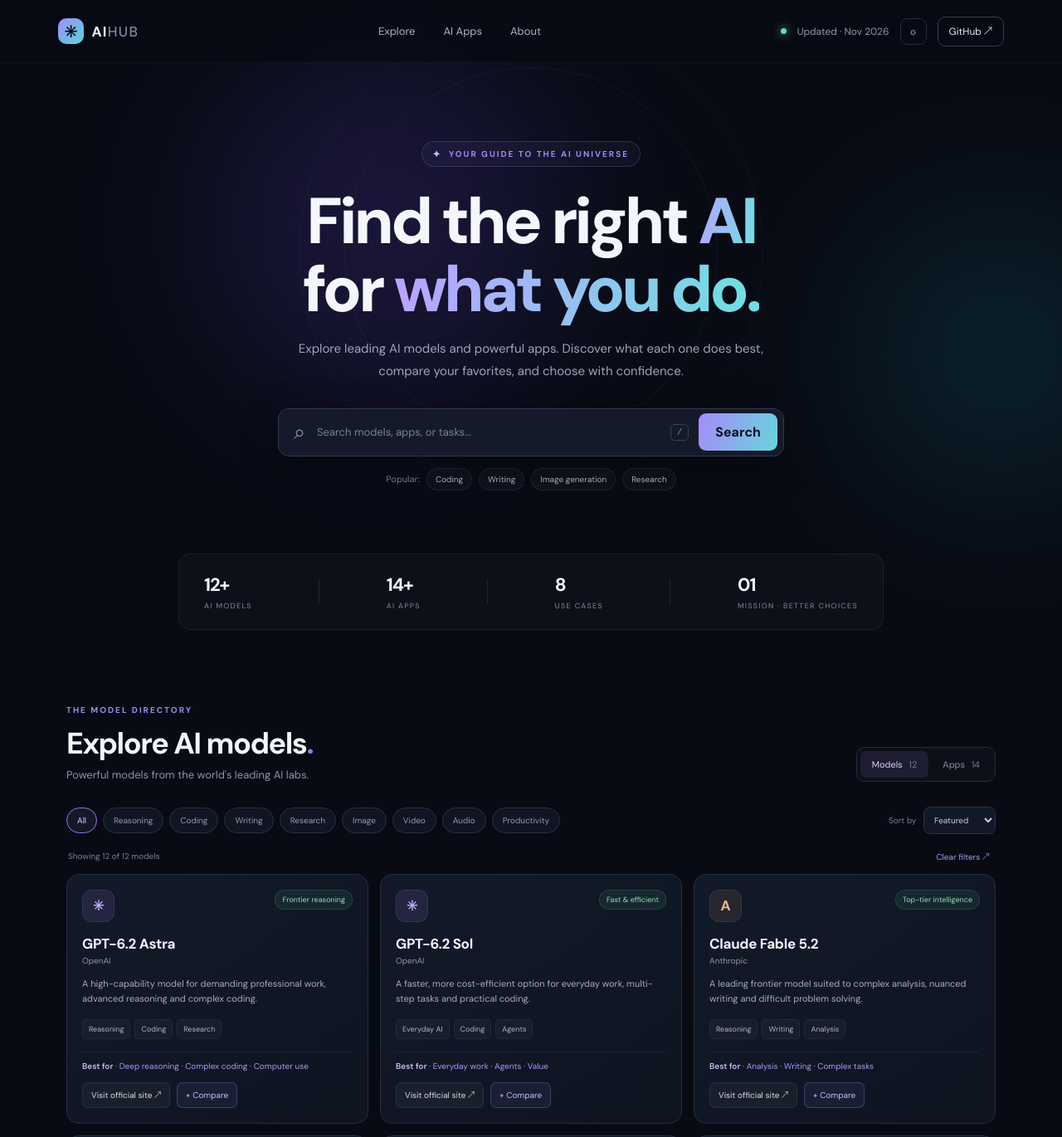
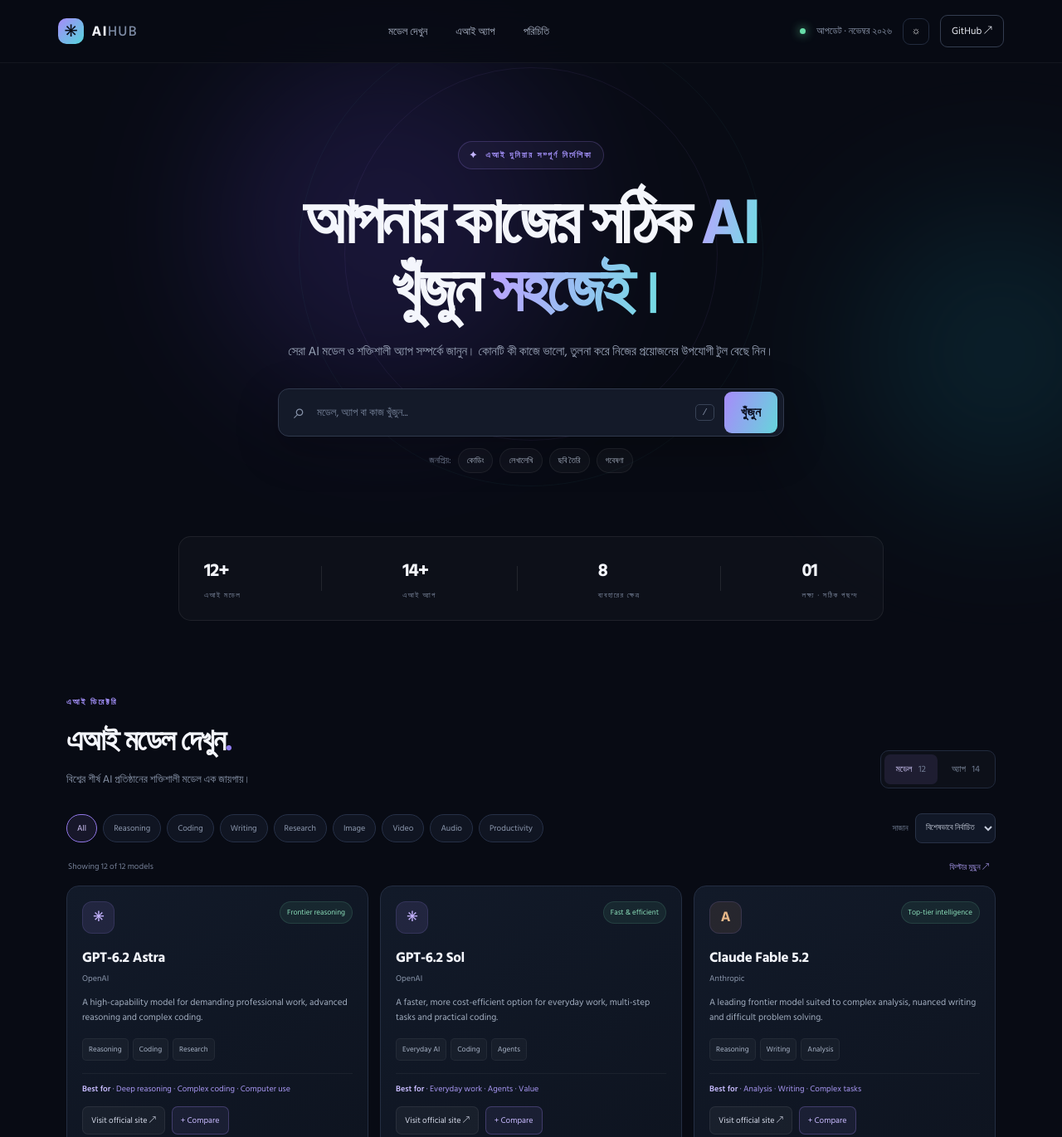
Before and after one commit to ayub-26/ai-model-hub, a plain HTML site: page index.html in a window 1280 px wide. Shown: the top 1370 px of the page at 83% size. Drawn offline with Linux system fonts and the light colour scheme.

Commit message:
Translate website interface to Bangla

```diff
--- a/index.html
+++ b/index.html
@@ -4,68 +4,68 @@
   <meta charset="UTF-8">
   <meta name="viewport" content="width=device-width, initial-scale=1">
   <meta name="theme-color" content="#080b14">
-  <meta name="description" content="Explore the best AI models and apps, compare capabilities, and find the right AI for every task.">
-  <title>AI Model Hub — Find the right AI</title>
+  <meta name="description" content="সেরা AI মডেল ও অ্যাপ খুঁজুন, তুলনা করুন এবং আপনার কাজের জন্য সঠিক AI বেছে নিন।">
+  <title>এআই মডেল হাব — আপনার কাজের সঠিক AI খুঁজুন</title>
   <link rel="preconnect" href="https://fonts.googleapis.com">
   <link rel="preconnect" href="https://fonts.gstatic.com" crossorigin>
   <link href="https://fonts.googleapis.com/css2?family=DM+Sans:wght@400;500;600;700;800&family=Hind+Siliguri:wght@400;500;600;700&display=swap" rel="stylesheet">
   <link rel="stylesheet" href="styles.css">
   <link rel="icon" href="favicon.svg" type="image/svg+xml">
 </head>
-<body>
+<body class="bn">
   <div class="ambient ambient-one"></div><div class="ambient ambient-two"></div>
   <header class="topbar">
     <a class="brand" href="#" aria-label="AI Model Hub home"><span class="brand-mark">✳</span><span>AI<span class="brand-muted">HUB</span></span></a>
     <nav class="nav-links" aria-label="Main navigation">
-      <a href="#explore">Explore</a><a href="#apps">AI Apps</a><a href="#about">About</a>
+      <a href="#explore">মডেল দেখুন</a><a href="#apps">এআই অ্যাপ</a><a href="#about">পরিচিতি</a>
     </nav>
-    <div class="top-actions"><span class="live-dot"></span><span class="updated-label">Updated · Nov 2026</span><button class="theme-toggle" id="themeToggle" aria-label="Toggle theme">☼</button><a class="github-link" href="https://github.com/ayub-26/ai-model-hub" target="_blank" rel="noreferrer">GitHub ↗</a></div>
+    <div class="top-actions"><span class="live-dot"></span><span class="updated-label">আপডেট · নভেম্বর ২০২৬</span><button class="theme-toggle" id="themeToggle" aria-label="Toggle theme">☼</button><a class="github-link" href="https://github.com/ayub-26/ai-model-hub" target="_blank" rel="noreferrer">GitHub ↗</a></div>
   </header>
 
   <main>
     <section class="hero">
-      <div class="hero-kicker"><span class="sparkle">✦</span> YOUR GUIDE TO THE AI UNIVERSE</div>
-      <h1>Find the right <span class="gradient-text">AI</span><br>for <span class="gradient-text">what you do.</span></h1>
-      <p class="hero-copy">Explore leading AI models and powerful apps. Discover what each one does best, compare your favorites, and choose with confidence.</p>
-      <div class="hero-search"><span class="search-icon">⌕</span><input id="heroSearch" type="search" placeholder="Search models, apps, or tasks..." autocomplete="off"><kbd>/</kbd><button id="searchButton">Search</button></div>
-      <div class="hero-tags"><span>Popular:</span><button data-quick="coding">Coding</button><button data-quick="writing">Writing</button><button data-quick="image">Image generation</button><button data-quick="research">Research</button></div>
+      <div class="hero-kicker"><span class="sparkle">✦</span> এআই দুনিয়ার সম্পূর্ণ নির্দেশিকা</div>
+      <h1>আপনার কাজের সঠিক <span class="gradient-text">AI</span><br>খুঁজুন <span class="gradient-text">সহজেই।</span></h1>
+      <p class="hero-copy">সেরা AI মডেল ও শক্তিশালী অ্যাপ সম্পর্কে জানুন। কোনটি কী কাজে ভালো, তুলনা করে নিজের প্রয়োজনের উপযোগী টুল বেছে নিন।</p>
+      <div class="hero-search"><span class="search-icon">⌕</span><input id="heroSearch" type="search" placeholder="মডেল, অ্যাপ বা কাজ খুঁজুন..." autocomplete="off"><kbd>/</kbd><button id="searchButton">খুঁজুন</button></div>
+      <div class="hero-tags"><span>জনপ্রিয়:</span><button data-quick="coding">কোডিং</button><button data-quick="writing">লেখালেখি</button><button data-quick="image">ছবি তৈরি</button><button data-quick="research">গবেষণা</button></div>
       <div class="hero-orbit orbit-a"></div><div class="hero-orbit orbit-b"></div>
     </section>
 
     <section class="stats-row" aria-label="Directory overview">
-      <div><strong id="modelCount">12+</strong><span>AI MODELS</span></div><i></i><div><strong id="appCount">14+</strong><span>AI APPS</span></div><i></i><div><strong>8</strong><span>USE CASES</span></div><i></i><div><strong>01</strong><span>MISSION · BETTER CHOICES</span></div>
+      <div><strong id="modelCount">12+</strong><span>এআই মডেল</span></div><i></i><div><strong id="appCount">14+</strong><span>এআই অ্যাপ</span></div><i></i><div><strong>8</strong><span>ব্যবহারের ক্ষেত্র</span></div><i></i><div><strong>01</strong><span>লক্ষ্য · সঠিক পছন্দ</span></div>
     </section>
 
     <section class="section" id="explore">
-      <div class="section-heading"><div><div class="eyebrow">THE MODEL DIRECTORY</div><h2>Explore AI models<span class="heading-dot">.</span></h2><p>Powerful models from the world's leading AI labs.</p></div><div class="view-toggle" role="group" aria-label="Directory view"><button class="view-btn active" data-view="models">Models <span id="modelTabCount">12</span></button><button class="view-btn" data-view="apps">Apps <span id="appTabCount">14</span></button></div></div>
-      <div class="toolbar"><div class="filter-chips" id="filters"></div><label class="sort-wrap">Sort by <select id="sortSelect"><option value="featured">Featured</option><option value="name">Name A–Z</option><option value="newest">Newest</option></select></label></div>
-      <div class="results-line"><span id="resultsLabel">Showing all models</span><button id="clearFilters" class="clear-btn">Clear filters ↗</button></div>
+      <div class="section-heading"><div><div class="eyebrow">এআই ডিরেক্টরি</div><h2>এআই মডেল দেখুন<span class="heading-dot">.</span></h2><p>বিশ্বের শীর্ষ AI প্রতিষ্ঠানের শক্তিশালী মডেল এক জায়গায়।</p></div><div class="view-toggle" role="group" aria-label="Directory view"><button class="view-btn active" data-view="models">মডেল <span id="modelTabCount">১২</span></button><button class="view-btn" data-view="apps">অ্যাপ <span id="appTabCount">১৪</span></button></div></div>
+      <div class="toolbar"><div class="filter-chips" id="filters"></div><label class="sort-wrap">সাজান <select id="sortSelect"><option value="featured">বিশেষভাবে নির্বাচিত</option><option value="name">নাম অনুযায়ী</option><option value="newest">নতুন আগে</option></select></label></div>
+      <div class="results-line"><span id="resultsLabel">সব মডেল দেখানো হচ্ছে</span><button id="clearFilters" class="clear-btn">ফিল্টার মুছুন ↗</button></div>
       <div class="card-grid" id="directoryGrid" aria-live="polite"></div>
-      <div class="empty-state hidden" id="emptyState"><div>⌕</div><h3>No matches found</h3><p>Try another keyword or clear your filters.</p><button class="outline-btn" id="emptyClear">Clear filters</button></div>
+      <div class="empty-state hidden" id="emptyState"><div>⌕</div><h3>কোনো ফলাফল পাওয়া যায়নি</h3><p>অন্য শব্দ দিয়ে খুঁজুন অথবা ফিল্টার মুছে দিন।</p><button class="outline-btn" id="emptyClear">ফিল্টার মুছুন</button></div>
     </section>
 
     <section class="compare-section" id="compare">
-      <div class="compare-intro"><div class="eyebrow">MAKE THE RIGHT CALL</div><h2>Compare your<br><span class="gradient-text">shortlist.</span></h2><p>Pick up to three models or apps from the directory and see their strengths side by side.</p><div class="compare-count"><span id="compareCount">0</span> / 3 selected</div></div>
-      <div class="compare-panel" id="comparePanel"><div class="compare-placeholder"><span class="compare-plus">＋</span><strong>Your comparison starts here</strong><span>Use the Compare button on any card to add it.</span></div></div>
+      <div class="compare-intro"><div class="eyebrow">সঠিক সিদ্ধান্ত নিন</div><h2>তুলনা করুন<br><span class="gradient-text">পছন্দের AI-গুলো।</span></h2><p>ডিরেক্টরি থেকে সর্বোচ্চ তিনটি মডেল বা অ্যাপ বেছে নিয়ে পাশাপাশি তুলনা করুন।</p><div class="compare-count"><span id="compareCount">0</span> / 3 নির্বাচিত</div></div>
+      <div class="compare-panel" id="comparePanel"><div class="compare-placeholder"><span class="compare-plus">＋</span><strong>তুলনা শুরু করুন</strong><span>যেকোনো কার্ডের তুলনা বাটনে চাপ দিয়ে যোগ করুন।</span></div></div>
     </section>
 
     <section class="usecase-section">
-      <div class="section-heading"><div><div class="eyebrow">START WITH YOUR GOAL</div><h2>What do you want to do<span class="heading-dot">?</span></h2><p>Jump straight to AI tools that shine at your task.</p></div></div>
+      <div class="section-heading"><div><div class="eyebrow">আপনার প্রয়োজন দিয়ে শুরু করুন</div><h2>আপনি কী করতে চান<span class="heading-dot">?</span></h2><p>আপনার কাজের জন্য উপযোগী AI টুল সরাসরি খুঁজে নিন।</p></div></div>
       <div class="usecase-grid">
-        <button class="usecase" data-quick="coding"><span class="use-icon purple">⌘</span><b>Code & build</b><small>Write, debug, ship faster</small><span class="use-arrow">↗</span></button>
-        <button class="usecase" data-quick="writing"><span class="use-icon blue">✎</span><b>Write & create</b><small>Ideas, stories, content</small><span class="use-arrow">↗</span></button>
-        <button class="usecase" data-quick="research"><span class="use-icon green">⌕</span><b>Research & learn</b><small>Find answers with sources</small><span class="use-arrow">↗</span></button>
-        <button class="usecase" data-quick="image"><span class="use-icon orange">▧</span><b>Images & design</b><small>Visuals, art, concepts</small><span class="use-arrow">↗</span></button>
-        <button class="usecase" data-quick="video"><span class="use-icon pink">▶</span><b>Video & motion</b><small>Generate and edit videos</small><span class="use-arrow">↗</span></button>
-        <button class="usecase" data-quick="voice"><span class="use-icon yellow">♫</span><b>Voice & audio</b><small>Speech, music, sound</small><span class="use-arrow">↗</span></button>
-        <button class="usecase" data-quick="productivity"><span class="use-icon teal">▦</span><b>Get productive</b><small>Plan, summarize, organize</small><span class="use-arrow">↗</span></button>
-        <button class="usecase" data-quick="reasoning"><span class="use-icon violet">✧</span><b>Deep thinking</b><small>Complex problems, analysis</small><span class="use-arrow">↗</span></button>
+        <button class="usecase" data-quick="coding"><span class="use-icon purple">⌘</span><b>কোডিং ও তৈরি</b><small>কোড লিখুন, ভুল ঠিক করুন</small><span class="use-arrow">↗</span></button>
+        <button class="usecase" data-quick="writing"><span class="use-icon blue">✎</span><b>লেখালেখি ও সৃজন</b><small>আইডিয়া, গল্প, কনটেন্ট</small><span class="use-arrow">↗</span></button>
+        <button class="usecase" data-quick="research"><span class="use-icon green">⌕</span><b>গবেষণা ও শেখা</b><small>সূত্রসহ উত্তর খুঁজুন</small><span class="use-arrow">↗</span></button>
+        <button class="usecase" data-quick="image"><span class="use-icon orange">▧</span><b>ছবি ও ডিজাইন</b><small>ছবি, শিল্প, ধারণা</small><span class="use-arrow">↗</span></button>
+        <button class="usecase" data-quick="video"><span class="use-icon pink">▶</span><b>ভিডিও ও অ্যানিমেশন</b><small>ভিডিও তৈরি ও সম্পাদনা</small><span class="use-arrow">↗</span></button>
+        <button class="usecase" data-quick="voice"><span class="use-icon yellow">♫</span><b>কণ্ঠ ও অডিও</b><small>কথা, গান, শব্দ</small><span class="use-arrow">↗</span></button>
+        <button class="usecase" data-quick="productivity"><span class="use-icon teal">▦</span><b>কাজের গতি বাড়ান</b><small>পরিকল্পনা, সারাংশ, গুছিয়ে কাজ</small><span class="use-arrow">↗</span></button>
+        <button class="usecase" data-quick="reasoning"><span class="use-icon violet">✧</span><b>জটিল বিশ্লেষণ</b><small>কঠিন সমস্যা ও বিশ্লেষণ</small><span class="use-arrow">↗</span></button>
       </div>
     </section>
 
-    <section class="note-section" id="about"><div class="note-icon">✳</div><div><div class="eyebrow">A NOTE ON RANKINGS</div><h3>There is no single “best” AI.</h3><p>Benchmarks, pricing, availability, and product features change quickly. Our recommendations are task-based starting points—not a universal ranking. Always check the provider's official site for the latest details.</p></div><a href="https://artificialanalysis.ai/" target="_blank" rel="noreferrer">Explore benchmarks ↗</a></section>
+    <section class="note-section" id="about"><div class="note-icon">✳</div><div><div class="eyebrow">র‍্যাঙ্কিং সম্পর্কে</div><h3>একটি AI সব কাজের জন্য সেরা নয়।</h3><p>AI-এর সক্ষমতা, মূল্য ও সুবিধা দ্রুত বদলায়। এখানে কাজভিত্তিক পরামর্শ দেওয়া হয়েছে—এটি কোনো চূড়ান্ত র‍্যাঙ্কিং নয়। সর্বশেষ তথ্যের জন্য সংশ্লিষ্ট প্রতিষ্ঠানের ওয়েবসাইট দেখুন।</p></div><a href="https://artificialanalysis.ai/" target="_blank" rel="noreferrer">বেঞ্চমার্ক দেখুন ↗</a></section>
   </main>
-  <footer><a class="brand footer-brand" href="#"><span class="brand-mark">✳</span><span>AI<span class="brand-muted">HUB</span></span></a><span>Made to make AI easier to choose.</span><span>© 2026 AI Model Hub</span></footer>
+  <footer><a class="brand footer-brand" href="#"><span class="brand-mark">✳</span><span>AI<span class="brand-muted">HUB</span></span></a><span>সঠিক AI বেছে নেওয়া হোক সহজ।</span><span>© 2026 AI Model Hub</span></footer>
   <script src="script.js"></script>
 </body>
 </html>
```
